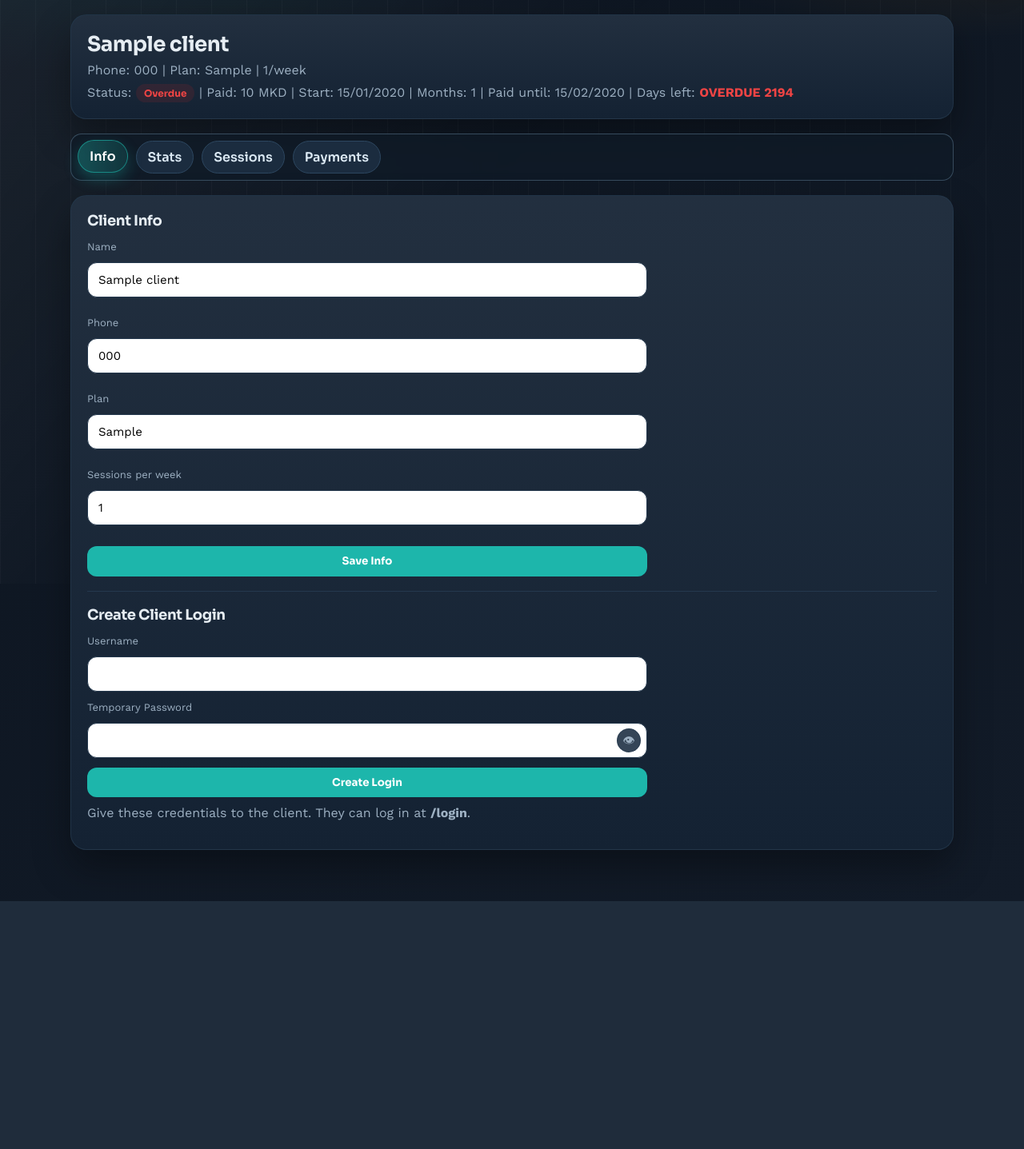
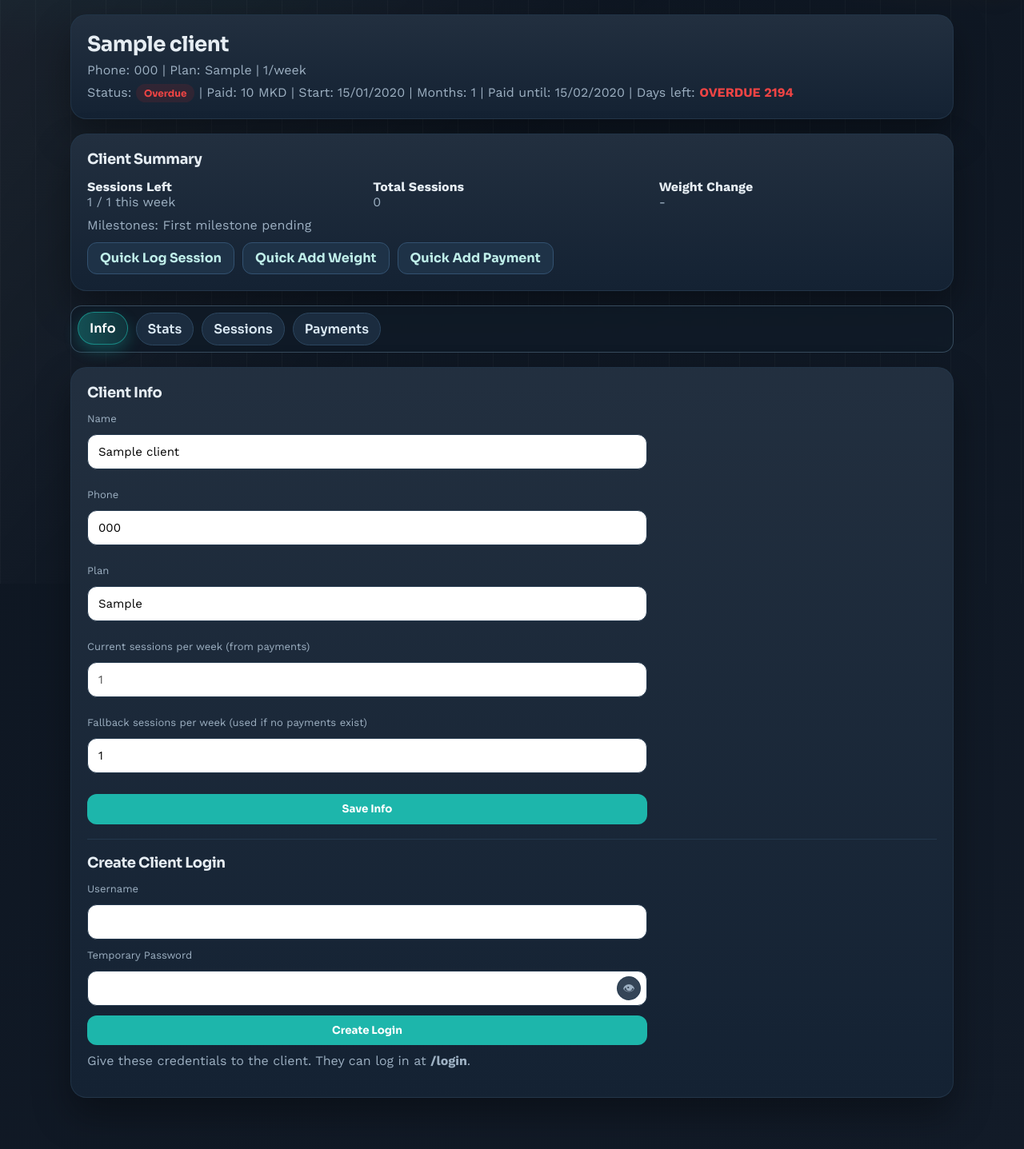
Before and after one commit to damjanatanasovski26-gif/Dame-s-Client-App, a Flask app: page /client/1 in a window 1280 px wide. Shown: the part 70-1507 px from the top of the page at 80% size. Before the commit the page ends 1197 px from the top, so only its background shows below. Run offline with Flask 3, Linux system fonts and the light colour scheme; the visitor is signed in with stand-in values (Sample User, id 1); tables that the repository leaves empty hold one stand-in row (values such as "Sample post").

Commit message:
Add client UX summary, payment preview, and forced password reset flow

```diff
--- a/app.py
+++ b/app.py
@@ -221,6 +221,7 @@ class User(db.Model):
 
     # client users link to a Client profile
     client_id = db.Column(db.Integer, db.ForeignKey("client.id"), nullable=True)
+    must_change_password = db.Column(db.Boolean, nullable=False, default=False)
 
 
 class LoginThrottle(db.Model):
@@ -250,6 +251,13 @@ def is_admin():
 
 def current_client_id():
     return session.get("client_id")
+
+
+def current_user():
+    uid = session.get("user_id")
+    if not uid:
+        return None
+    return User.query.filter_by(id=uid).first()
 
 
 def parse_ddmmyyyy(s: str):
@@ -349,7 +357,7 @@ def get_current_plan(client_id: int):
 
     latest_payment = (
         Payment.query.filter_by(client_id=client_id)
-        .order_by(Payment.start_date.desc())
+        .order_by(Payment.start_date.desc(), Payment.paid_on.desc(), Payment.id.desc())
         .first()
     )
 
@@ -527,6 +535,13 @@ def login():
 
     if user.role == "admin":
         return redirect(url_for("index"))
+    if user.must_change_password:
+        return redirect(url_for(
+            "client_profile",
+            client_id=user.client_id,
+            tab="info",
+            err="You must set a new password before using other tabs."
+        ))
     return redirect(url_for("client_profile", client_id=user.client_id, tab="info"))
 
 
@@ -565,27 +580,52 @@ def client_profile(client_id):
     tab = request.args.get("tab", "info")
     err = request.args.get("err")
     msg = request.args.get("msg")
+    viewer = current_user()
     # Keep client navigation on allowed tabs only.
     if not is_admin() and tab == "payments":
         return redirect(url_for("client_profile", client_id=client.id, tab="info"))
+    if not is_admin() and viewer and viewer.must_change_password and tab != "info":
+        return redirect(url_for(
+            "client_profile",
+            client_id=client.id,
+            tab="info",
+            err="You must set a new password before using other tabs."
+        ))
 
     # Stats
-    measurements = (
+    all_measurements = (
         Measurement.query.filter_by(client_id=client.id)
         .order_by(Measurement.date.desc())
         .all()
     )
+
+    def has_body_measurements(m: Measurement) -> bool:
+        return any(
+            v is not None
+            for v in (
+                m.chest, m.waist, m.stomach, m.glutes,
+                m.arm_left, m.arm_right, m.quad_left, m.quad_right,
+                m.calf_left, m.calf_right,
+            )
+        )
+
+    measurements = [m for m in all_measurements if has_body_measurements(m)]
     latest = measurements[0] if measurements else None
 
-    # Weight graph data (only weight)
-    weight_points = (
+    # Weight-only/weight history data
+    weight_points_asc = (
         Measurement.query.filter_by(client_id=client.id)
         .filter(Measurement.weight.isnot(None))
         .order_by(Measurement.date.asc())
         .all()
     )
-    weight_labels = [m.date.strftime("%d/%m") for m in weight_points]
-    weight_values = [m.weight for m in weight_points]
+    weight_labels = [m.date.strftime("%d/%m") for m in weight_points_asc]
+    weight_values = [m.weight for m in weight_points_asc]
+    weight_latest = weight_points_asc[-1] if weight_points_asc else None
+    weight_measurements = list(reversed(weight_points_asc))
+    weight_change = None
+    if len(weight_points_asc) >= 2:
+        weight_change = round(weight_points_asc[-1].weight - weight_points_asc[0].weight, 1)
 
     # Sessions / Payments Plan
     sessions_per_week_from_payments, current_status = get_current_plan(client.id)
@@ -617,11 +657,12 @@ def client_profile(client_id):
         .limit(50)
         .all()
     )
+    total_sessions = SessionLog.query.filter_by(client_id=client.id).count()
 
     # Payments view
     payments = (
         Payment.query.filter_by(client_id=client.id)
-        .order_by(Payment.start_date.desc())
+        .order_by(Payment.start_date.desc(), Payment.paid_on.desc(), Payment.id.desc())
         .all()
     )
 
@@ -639,6 +680,16 @@ def client_profile(client_id):
         .order_by(User.id.desc())
         .first()
     )
+    must_change_password = bool(client_user.must_change_password) if client_user else False
+    milestones = []
+    if total_sessions >= 10:
+        milestones.append("10+ sessions completed")
+    if total_sessions >= 25:
+        milestones.append("25+ sessions consistency")
+    if weight_change is not None and weight_change <= -2:
+        milestones.append(f"Weight down {abs(weight_change):.1f} kg")
+    if not milestones:
+        milestones.append("First milestone pending")
 
     return render_template(
         "client.html",
@@ -651,11 +702,15 @@ def client_profile(client_id):
         # stats
         measurements=measurements,
         latest=latest,
+        weight_latest=weight_latest,
+        weight_measurements=weight_measurements,
+        weight_change=weight_change,
         weight_labels=weight_labels,
         weight_values=weight_values,
 
         # sessions
         sessions=sessions,
+        total_sessions=total_sessions,
         used_this_week=used_this_week,
         remaining=remaining,
         bonus=bonus,
@@ -668,6 +723,8 @@ def client_profile(client_id):
         payment_status_label=payment_status_label,
         payment_status_tone=payment_status_tone,
         client_user=client_user,
+        must_change_password=must_change_password,
+        milestones=milestones,
     )
 
 
@@ -946,6 +1003,7 @@ def change_client_password(client_id):
         return redirect(url_for("client_profile", client_id=client_id, tab="info", err="New password and confirmation do not match."))
 
     user.password_hash = generate_password_hash(new_password)
+    user.must_change_password = False
     db.session.commit()
 
     return redirect(url_for("client_profile", client_id=client_id, tab="info", msg="Password updated."))
@@ -1191,7 +1249,8 @@ def create_client_login(client_id):
         username=username,
         password_hash=generate_password_hash(password),
         role="client",
-        client_id=client.id
+        client_id=client.id,
+        must_change_password=True,
     )
     db.session.add(u)
     db.session.commit()
@@ -1221,6 +1280,7 @@ def admin_reset_client_password(client_id):
         return redirect(url_for("client_profile", client_id=client.id, tab="info", err="Temporary password must be at least 6 characters."))
 
     user.password_hash = generate_password_hash(new_password)
+    user.must_change_password = True
     db.session.commit()
     return redirect(url_for("client_profile", client_id=client.id, tab="info", msg="Client password reset."))
 
--- a/templates/client.html
+++ b/templates/client.html
@@ -40,6 +40,31 @@
   {% endif %}
 </div>
 
+<div class="card">
+  <h3>Client Summary</h3>
+  <div class="stats-grid">
+    <div><b>Sessions Left</b><div class="muted">{{ remaining }} / {{ allowed }} this week</div></div>
+    <div><b>Total Sessions</b><div class="muted">{{ total_sessions }}</div></div>
+    <div><b>Weight Change</b><div class="muted">
+      {% if weight_change is not none %}
+        {{ weight_change }} kg
+      {% else %}
+        -
+      {% endif %}
+    </div></div>
+  </div>
+  <div class="muted" style="margin-top:10px;">
+    Milestones: {{ milestones|join(" | ") }}
+  </div>
+  <div class="actions" style="margin-top:12px;">
+    <a class="btn secondary" href="{{ url_for('client_profile', client_id=client.id, tab='sessions') }}#logSessionForm">Quick Log Session</a>
+    <a class="btn secondary" href="{{ url_for('client_profile', client_id=client.id, tab='stats') }}#statsEntryForm">Quick Add Weight</a>
+    {% if is_admin %}
+      <a class="btn secondary" href="{{ url_for('client_profile', client_id=client.id, tab='payments') }}#paymentEntryForm">Quick Add Payment</a>
+    {% endif %}
+  </div>
+</div>
+
 {% if err %}
   <div class="card alert error">
     <b style="color:var(--danger);">Error:</b> {{ err }}
@@ -49,6 +74,12 @@
 {% if msg %}
   <div class="card alert success">
     <b style="color:var(--success);">OK:</b> {{ msg }}
+  </div>
+{% endif %}
+
+{% if must_change_password and not is_admin %}
+  <div class="card alert error">
+    <b style="color:var(--danger);">Action required:</b> Set a new password in the Info tab before using other tabs.
   </div>
 {% endif %}
 
@@ -79,4 +110,17 @@
   {% include "tabs/payments.html" %}
 {% endif %}
 
+<script>
+  (function () {
+    if (localStorage.getItem("trainer_client_onboarding_seen") === "1") return;
+    const showOnTabs = ["info", "stats", "sessions"];
+    const current = "{{ tab }}";
+    if (showOnTabs.indexOf(current) === -1) return;
+    window.setTimeout(function () {
+      alert("Tip: Use Quick Add buttons for faster updates and keep Stats weight entries consistent for better graph tracking.");
+      localStorage.setItem("trainer_client_onboarding_seen", "1");
+    }, 350);
+  })();
+</script>
+
 {% endblock %}
--- a/templates/tabs/info.html
+++ b/templates/tabs/info.html
@@ -13,7 +13,10 @@
       <label class="label" style="margin-top:12px;">Plan</label>
       <input class="input" name="plan" value="{{ client.plan or '' }}">
 
-      <label class="label" style="margin-top:12px;">Sessions per week</label>
+      <label class="label" style="margin-top:12px;">Current sessions per week (from payments)</label>
+      <input class="input" value="{{ sessions_per_week or 0 }}" disabled>
+
+      <label class="label" style="margin-top:12px;">Fallback sessions per week (used if no payments exist)</label>
       <input class="input" type="number" name="weekly" min="0" value="{{ client.weekly_sessions or 0 }}">
 
       <button class="btn" type="submit" style="margin-top:14px;">Save Info</button>
--- a/templates/tabs/sessions.html
+++ b/templates/tabs/sessions.html
@@ -6,7 +6,7 @@
     (Remaining: <b>{{ remaining }}</b>)
   </div>
 
-  <form class="form" action="{{ url_for('add_session', client_id=client.id) }}" method="POST" style="max-width:520px;">
+  <form id="logSessionForm" class="form" action="{{ url_for('add_session', client_id=client.id) }}" method="POST" style="max-width:520px;">
     <input type="hidden" name="csrf_token" value="{{ csrf_token() }}">
     <input class="input" name="note" placeholder="Optional note (Push / Pull / Rehab)">
     <button class="btn" type="submit">Log Session</button>
```
Also changed, not shown: migrations/versions/8f2e6d1c4a9b_add_must_change_password_to_user.py (added, +29 -0 lines), templates/tabs/payments.html (+78 -3 lines), templates/tabs/stats.html (+43 -6 lines).
